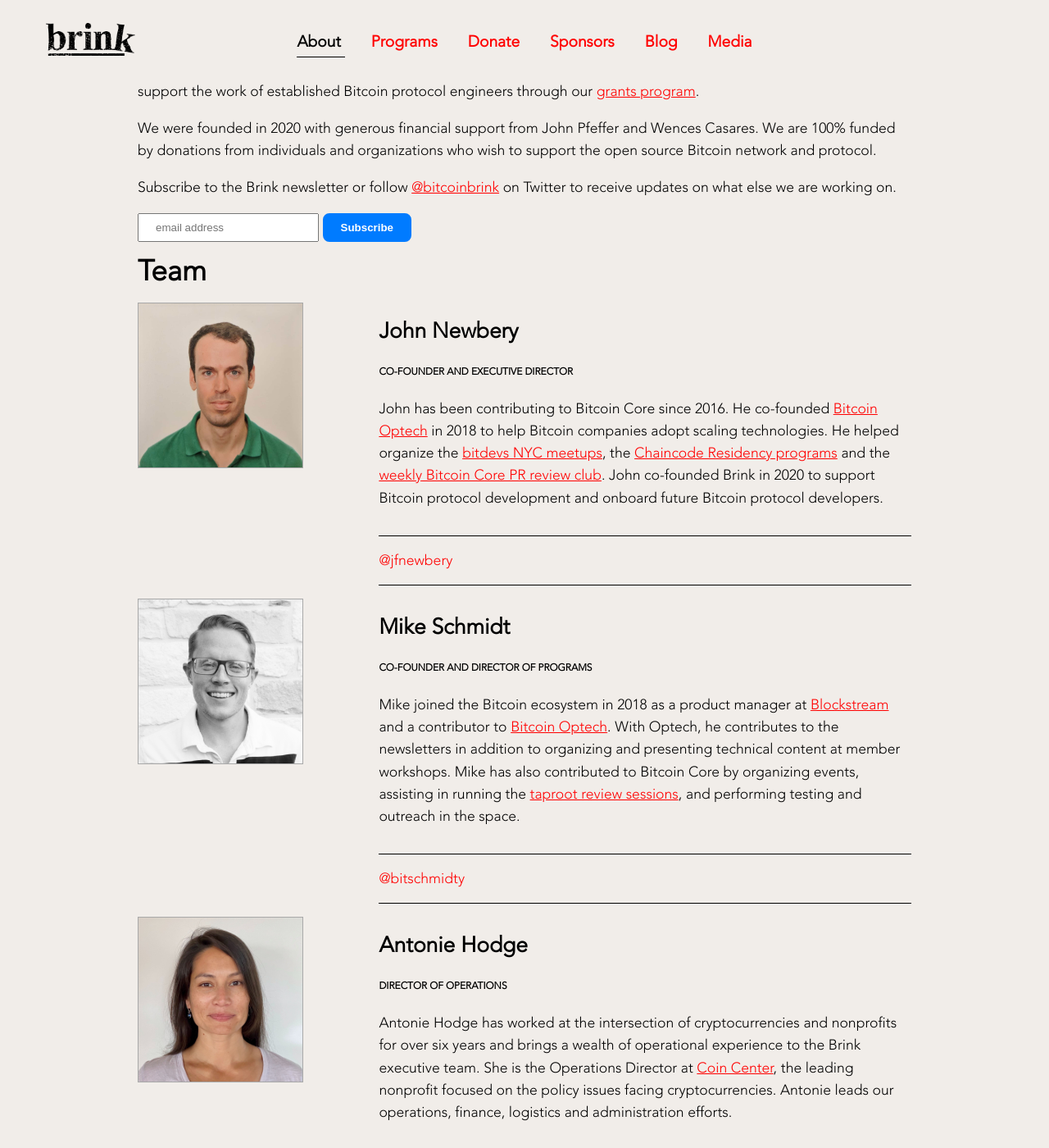
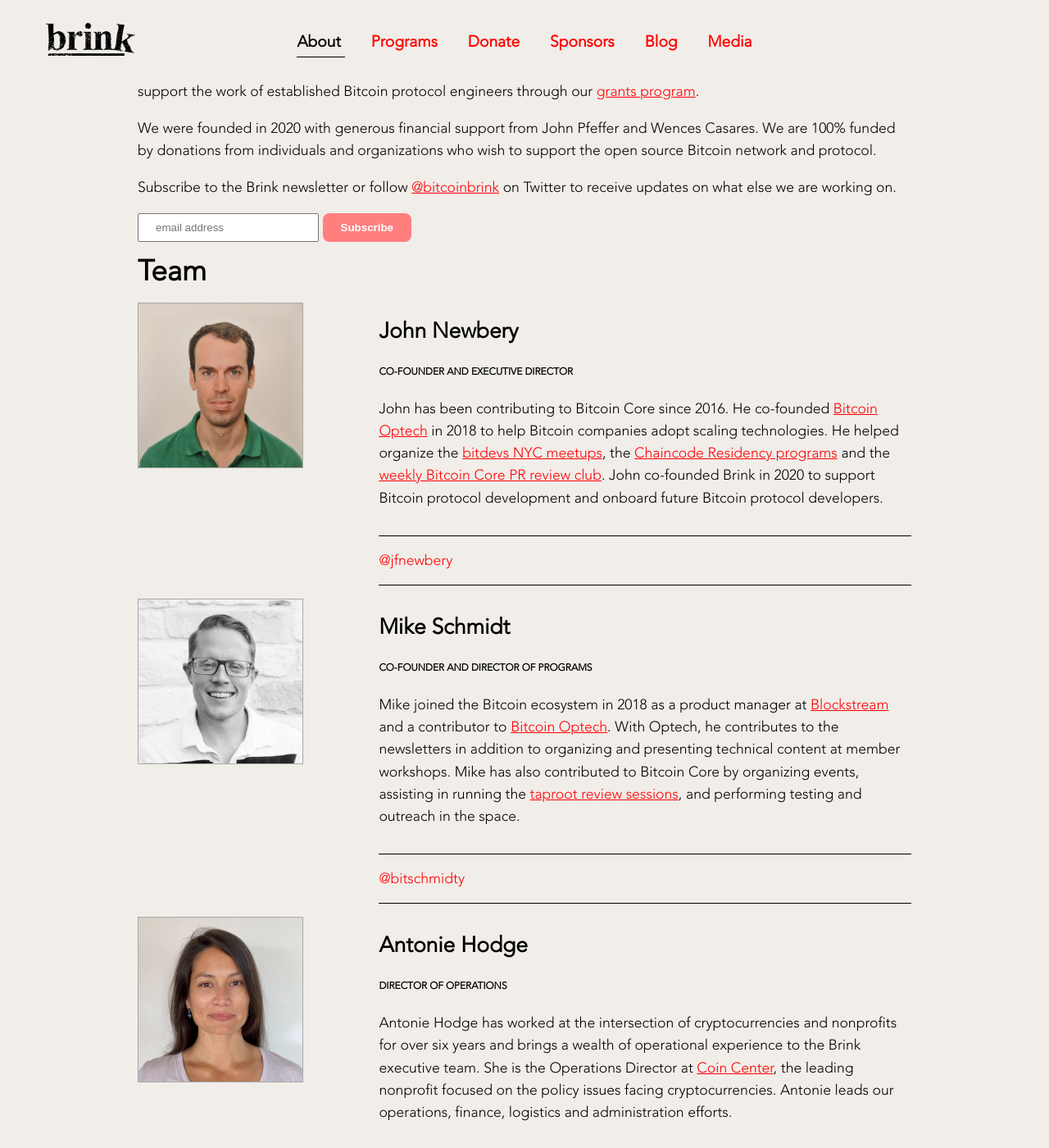
Before and after one commit to bitcoinbrink/website, a Jekyll site: the page built from index.md, in a window 1280 px wide and 1400 px high, scrolled down 343 px. Shown: the whole window at 82% size. Built offline with Jekyll 4.4.1, drawn with Linux system fonts in a browser that asks for light colours.

Commit message:
ff7f7f it is

```diff
--- a/_sass/main.scss
+++ b/_sass/main.scss
@@ -1547,8 +1547,8 @@
 }
 
 button, .button {
-  background-color:#007bff;
-  border: 2px solid #007bff;
+  background-color:#ff7f7f;
+  border: 2px solid #ff7f7f;
   padding: 8px 20px;
   color: white;
   text-align: center;
```
